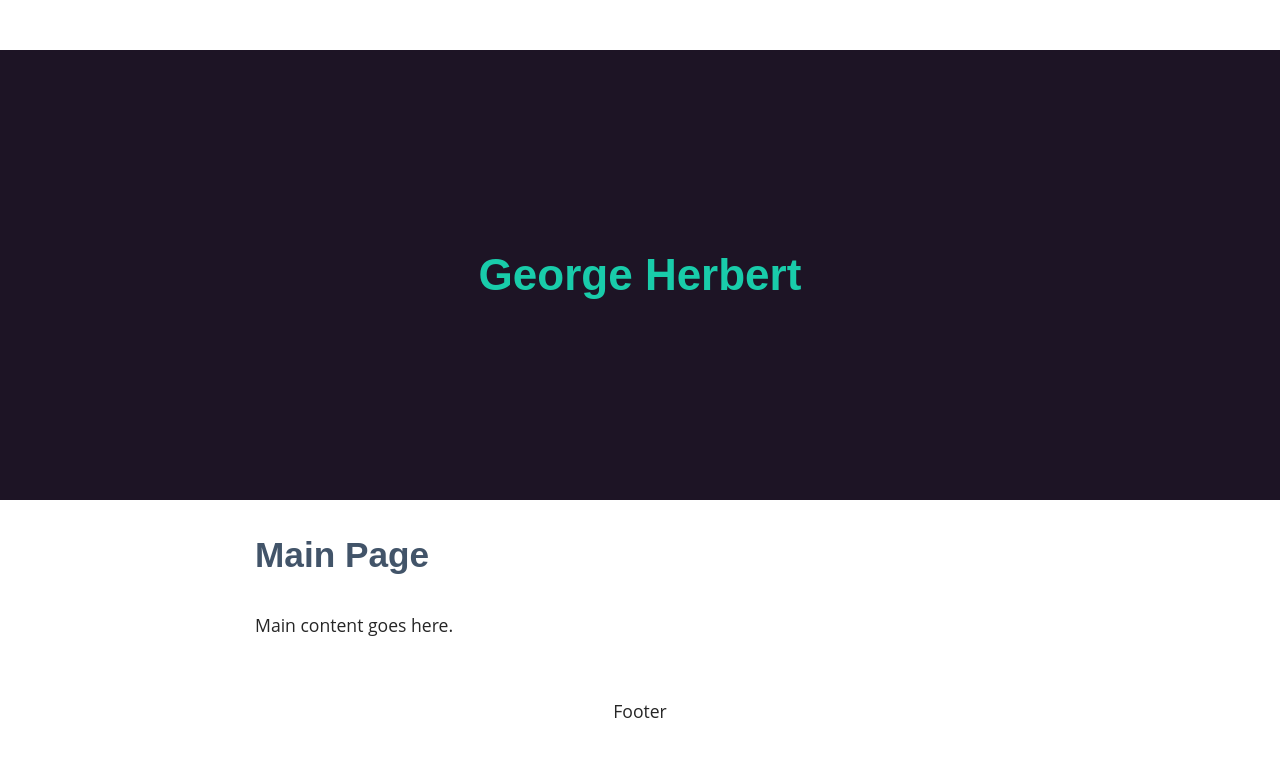
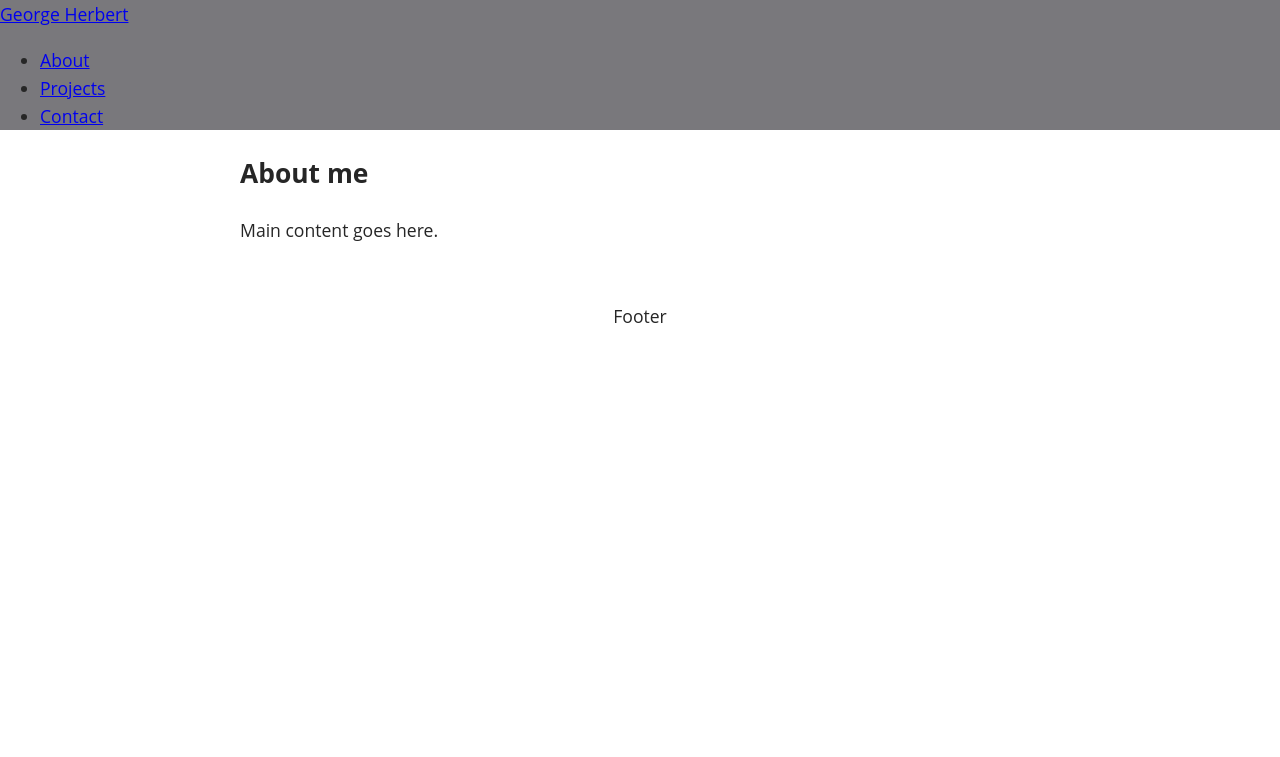
Before and after one commit to georgeherbert/georgeherbert.github.io, a Jekyll site: the page built from index.html, in a window 1280 px wide. Shown: the top 757 px of the page. Built offline with Jekyll 4.4.1, drawn with Linux system fonts in a browser that asks for light colours.

Commit message:
URLs now go to correct pages

```diff
--- a/_includes/header.html
+++ b/_includes/header.html
@@ -1,3 +1,16 @@
 <header>
-	<h1><a href="{{ site.baseurl }}">{{ site.title }}</a></h1>
+	<a href="{{ site.url }}">{{ site.title }}</a>
+	<nav>
+		<ul>
+			<li>
+				<a href = "{{ site.url }}">About</a>
+			</li>
+			<li>
+				<a href = "{{ site.url }}{% link _pages/projects.md %}">Projects</a>
+			</li>
+			<li>
+				<a href = "{{ site.url }}{% link _pages/contact.md %}">Contact</a>
+			</li>
+		</ul>
+	</nav>
 </header>
--- a/_sass/_base.scss
+++ b/_sass/_base.scss
@@ -7,12 +7,4 @@
 $heading-font: 'Muli', sans-serif;
 $heading-font-color: #425469;
 $light: #e7edf4;
-$header: #1d1425;
-
-*,
-*::before,
-*::after {
-  -webkit-box-sizing: border-box;
-  -moz-box-sizing: border-box;
-  box-sizing: border-box;
-}
+$header: #79787c;
--- a/_sass/_layout.scss
+++ b/_sass/_layout.scss
@@ -6,105 +6,14 @@
   line-height: 1.6;
   -webkit-font-smoothing: antialiased;
 }
-  h1,
-  h2,
-  h3 {
-    font-weight: 600;
-    color: $heading-font-color;
-    font-family: $heading-font;
-    line-height: 1.5;
-  }
-  h1 {
-    color: $main;
-    font-size: 2.5em;
-    a,
-    a:visited {
-      text-decoration: none;
-      color: $main;
-    }
-  }
-  h2 {
-    font-size: 2em;
-  }
-  a,
-  a:visited {
-    color: $link-color;
-    text-decoration: underline;
-    font-weight: bold;
-  }
-  a:hover {
-    color: $link-hover-color;
-    text-decoration: underline;
-  }
 header {
   background: $header;
-    padding: 0px 15px;
-    text-align: center;
-    margin: 50px 0 0;
-    height: 50vh;
-    display: flex;
-    justify-content: center;
-    align-items: center;
 }
 main {
   padding: 0 15px;
   max-width: $content-width;
   margin: 0 auto;
 }
-  time {
-    color: #898989;
-  }
-  .container {
-    max-width: $content-width;
-    margin: 0 auto;
-  }
-
-  /* Aside */
-
-  aside {
-    position: fixed;
-    top: 0;
-    left: 0;
-    background: #fff;
-    width: 100%;
-    z-index: 2;
-    border-bottom: 1px solid lighten($light, 30%);
-    box-shadow: 0px 1px 1px RGBA(4, 25, 54, 0.1);
-    nav {
-      float: left;
-      max-width: 800px;
-      margin: 0 auto;
-      ul {
-        margin: 0;
-        padding: 0;
-        list-style: none;
-        li {
-          float: left;
-          position: relative;
-          a {
-            text-decoration: none;
-            display: block;
-            padding: 15px;
-            font-family: 'Muli', sans-serif;
-            line-height: 20px;
-            margin-bottom: -1px;
-            box-shadow: 0;
-            &:hover,
-            &:active {
-              background: $header;
-              text-decoration: none;
-              color: $main;
-            }
-          }
-        }
-      }
-      &:after {
-        content: '';
-        display: table;
-        clear: both;
-      }
-    }
-  }
 footer {
   text-align: center;
   padding: 40px;
--- a/css/main.scss
+++ b/css/main.scss
@@ -2,4 +2,4 @@
 # Front matter comment to ensure Jekyll properly reads file.
 ---
 
-@import 'base', 'layout'
+@import 'base', 'layout';
--- a/index.html
+++ b/index.html
@@ -2,6 +2,6 @@
 layout: default
 ---
 
-<h2>Main Page</h2>
+<h1>About me</h1>
 
 Main content goes here.
```
Also changed, not shown: _pages/1_about.md (deleted, +0 -10 lines), _pages/contact.md (renamed from _pages/3_contact.md), _pages/projects.md (renamed from _pages/2_projects.md), 9 other files. Lines whose indentation alone changed are shown as unchanged.
